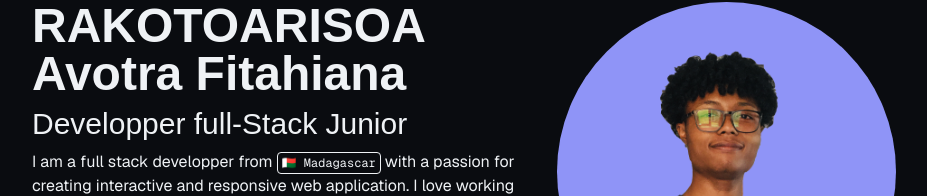
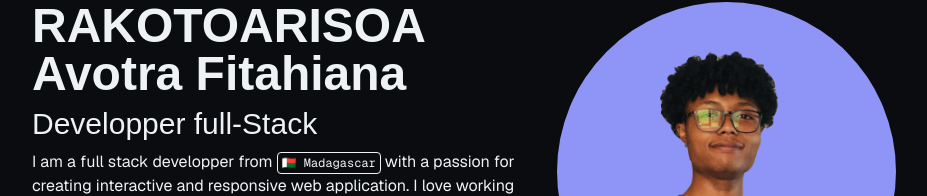
Before and after one commit to AvotraFitahiana0710/Portfolio, a Next.js app: page / in a window 1280 px wide. Shown: the part 154-350 px from the top of the page, without its empty margins (176-1103 px from the left). Built offline with nearby package versions, Linux system fonts and the light colour scheme; a web font is replaced by a local one.

Commit message:
Update Hero.tsx

```diff
--- a/app/_components/Hero.tsx
+++ b/app/_components/Hero.tsx
@@ -8,7 +8,7 @@ export const Hero = () => {
         <h2 className="font-caption font-bold text-5xl text-primary">
           RAKOTOARISOA Avotra Fitahiana
         </h2>
-        <h3 className="text-3xl font-caption">Developper full-Stack Junior</h3>
+        <h3 className="text-3xl font-caption">Developper full-Stack</h3>
         <p className="text-base">
           I am a full stack developper from{" "}
           <Code className="text-xs">🇲🇬 Madagascar</Code> with a passion for
```
